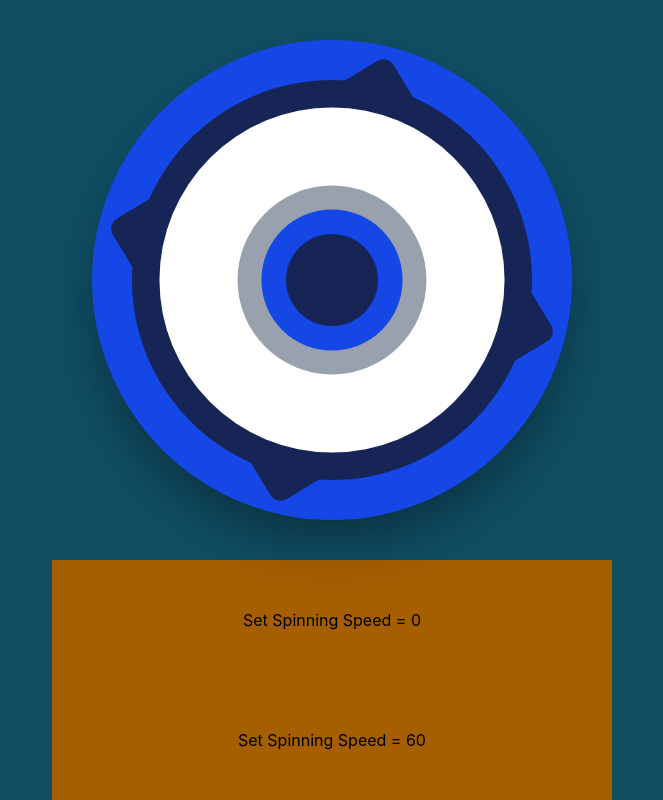
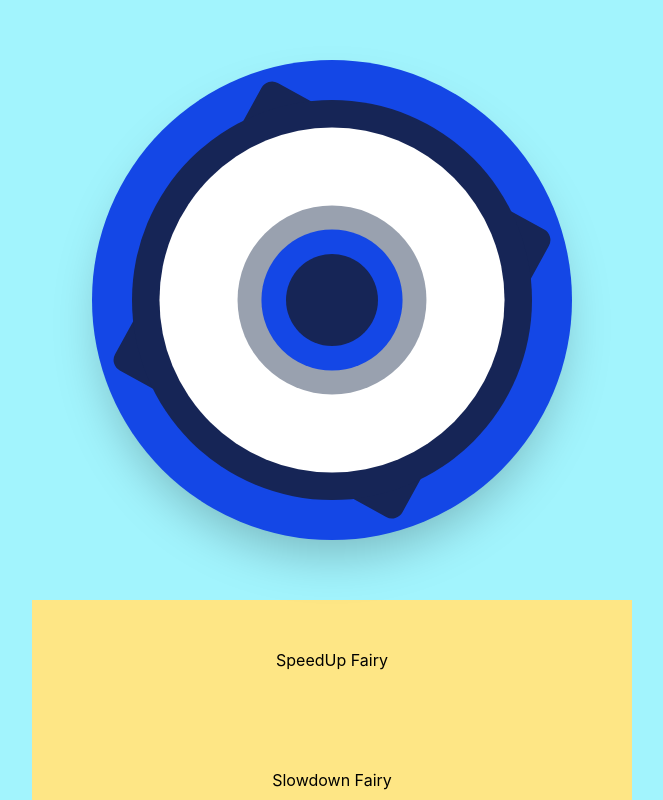
Before and after one commit to HoaiKun/Fairy-Assistant, a React (Vite) app: page / in a window 1280 px wide. Shown: the whole page, without its empty margins (308-971 px from the left). Built offline with nearby package versions, Linux system fonts and the light colour scheme.

Commit message:
export fairy UI_ver1

```diff
--- a/src/App.jsx
+++ b/src/App.jsx
@@ -5,6 +5,10 @@ import FairyUI from "./FairyUI";
 import "./App.css";
 
 function App() {
+
+  const [OuterRingRotateSpeed, setOuterRingRotateSpeed] = useState(60);
+
+
   const [greetMsg, setGreetMsg] = useState("");
   const [name, setName] = useState("");
 
@@ -15,11 +19,11 @@ function App() {
 
   return (
     <main className="w-full h-full"  >
-      <div className=" grid bg-cyan-900 h-full w-full  justify-center">
+      <div className=" grid bg-cyan-200 h-full w-full justify-center">
 
-        <FairyUI className =" items-center justify-center w-full h-full"></FairyUI>
-
-
+        <FairyUI RotateSpeed = {OuterRingRotateSpeed} className =" items-center justify-center w-full h-full"></FairyUI>
+        <button className= "bg-amber-200 transition-all hover:bg-amber-500 h-[15vmin]" onClick={()=>setOuterRingRotateSpeed(120)}>SpeedUp Fairy</button>
+        <button className= "bg-amber-200 transition-all hover:bg-amber-500 h-[15vmin]" onClick={()=>setOuterRingRotateSpeed(30)}>Slowdown Fairy</button>
       </div>
 
     </main>
--- a/src/FairyUI.jsx
+++ b/src/FairyUI.jsx
@@ -1,20 +1,27 @@
-import { useState } from "react";
+import { useState , useEffect } from "react";
 import { motion, setTarget, useAnimationFrame, useMotionValue, useSpring } from "framer-motion";
 import { clipPath } from "framer-motion/client";
-function FairyUI()
+
+
+
+function FairyUI({RotateSpeed})
 {
 
-    const [targetSpeed, setTargetSpeed] = useState(60);
+    const speed = useSpring(RotateSpeed, {damping:20, stiffness: 100});
+    const rotate = useMotionValue(0);
 
-    const speed = useSpring(targetSpeed, {damping:20, stiffness: 100});
-
-    const rotate = useMotionValue(0);
 
     useAnimationFrame((_, delta) =>
     {
         const currentSpeed = speed.get();
         rotate.set(rotate.get() + (delta/1000) * currentSpeed);
     });
+
+    useEffect(()=>
+    {
+        speed.set(RotateSpeed);
+    })
+
 
 
     let scaleRatio = 1.18;
@@ -28,11 +35,11 @@ function FairyUI()
     return(
 
         <main >
-            <div className="flex  h-[70vmin] w-[70vmin] items-center justify-center">
+            <div className="flex  h-[75vmin] w-[75vmin] items-center justify-center">
                 <motion.div
                 animate={{ scale: [1, 1, 1] }}
                 transition={pulseTransition(1.5,0,0)}
-                className=" overflow-hidden absolute flex h-[60vmin] w-[60vmin] items-center rounded-full justify-center bg-blue-700 shadow-2xl drop-shadow-2xl ">
+                className=" overflow-hidden absolute flex h-[60vmin] w-[60vmin] items-center rounded-full justify-center bg-blue-700 shadow-2xl ">
 
                 <div className = "overflow-hidden flex items-center justify-center w-full h-full">
                     <motion.div
@@ -69,16 +76,8 @@ function FairyUI()
                         </motion.div>
 
                     </div>
-
-
-
                     </motion.div>
                 </div>
-
-
-            <button className="h-30 w-full bg-yellow-700 hover:bg-amber-200 transition-all" onClick={()=>speed.set(0)}>Set Spinning Speed = 0</button>
-            <button className="h-30 w-full bg-yellow-700 hover:bg-amber-200 transition-all" onClick={()=>speed.set(60)}>Set Spinning Speed = 60</button>
-           <button className="h-30 w-full bg-yellow-700 hover:bg-amber-200 transition-all" onClick={()=>speed.set(120)}>Set Spinning Speed = 120</button>
         </main>
     );
 };
```
